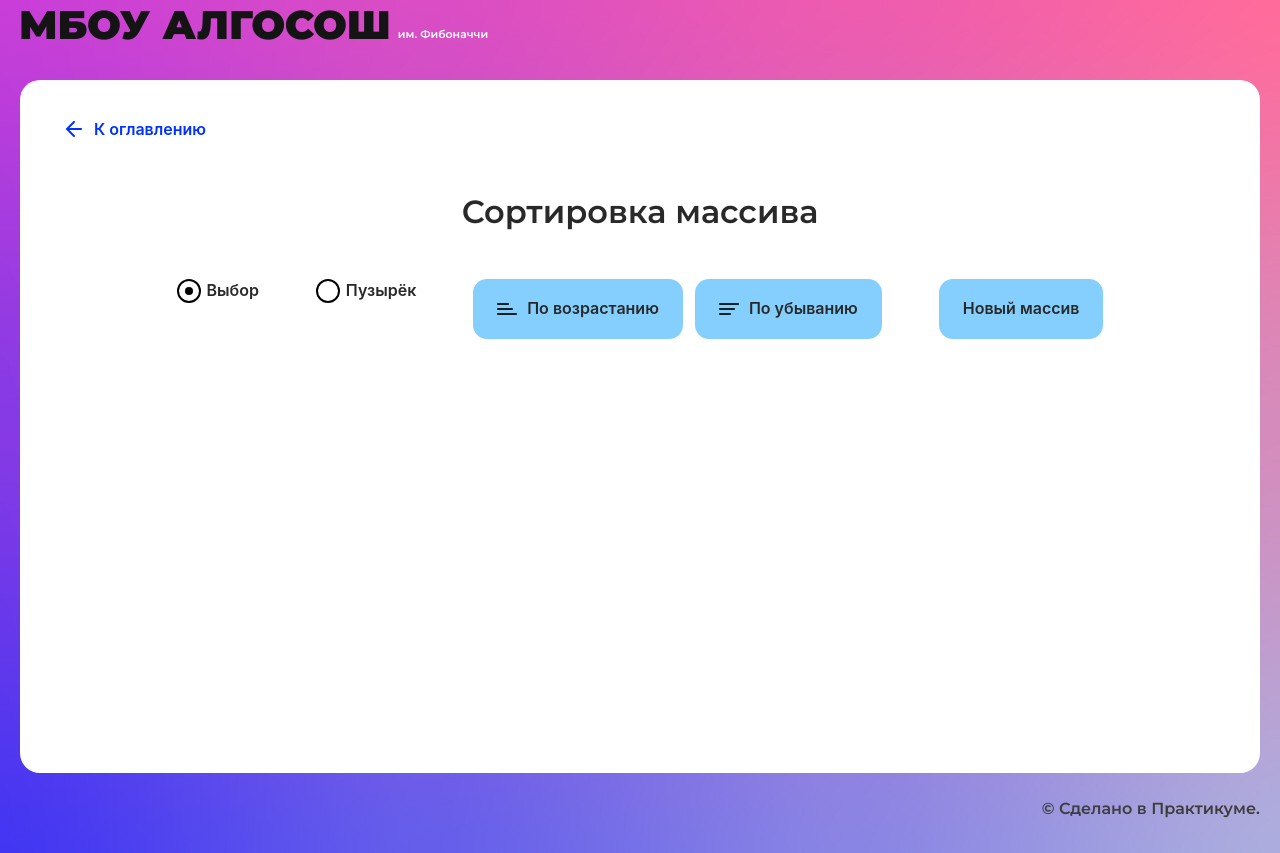
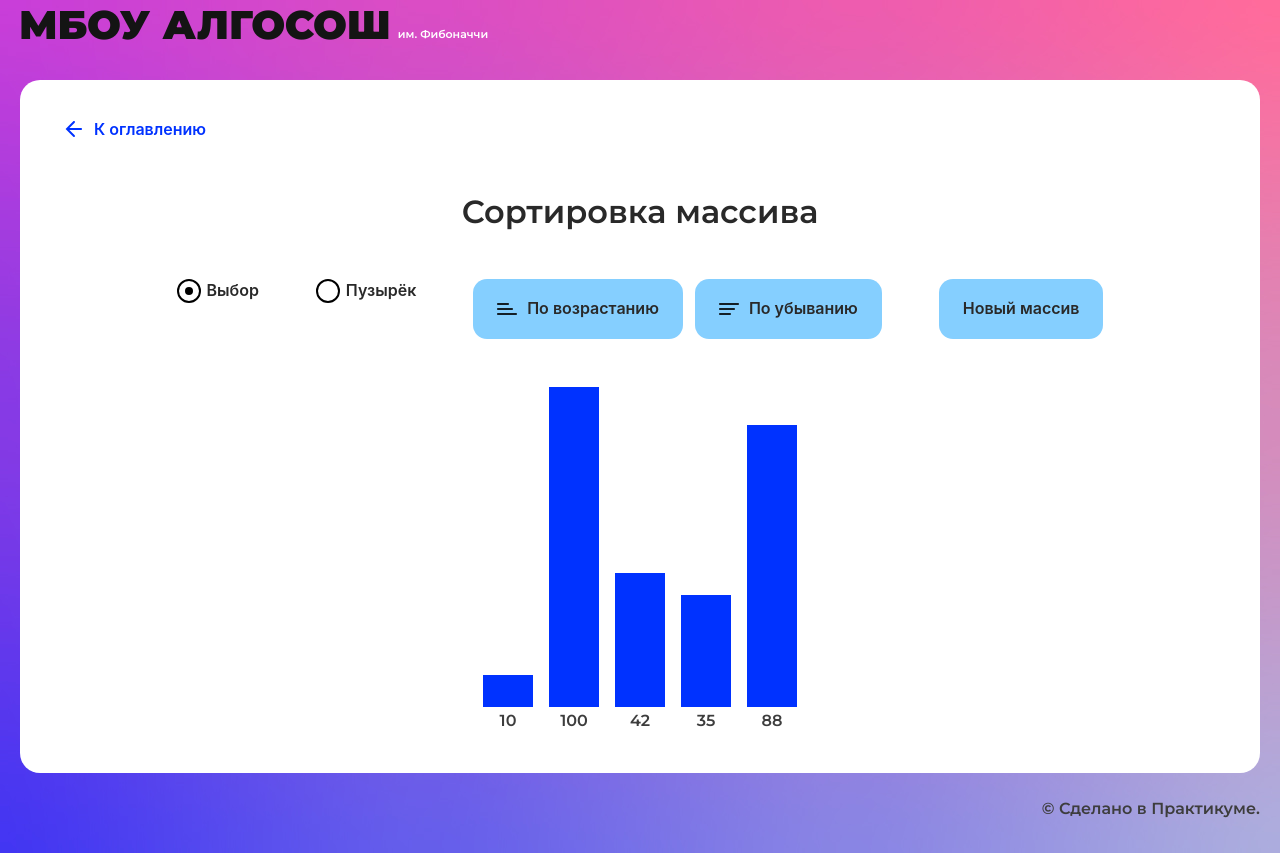
Before and after one commit to Gottgunst/algososh, a React (Create React App) app: page /sorting in a window 1280 px wide. Built offline with nearby package versions, Linux system fonts and the light colour scheme.

Commit message:
feat: SortingArray second touch

```diff
--- a/src/algorithms/reverseString.ts
+++ b/src/algorithms/reverseString.ts
@@ -1,6 +1,8 @@
-export function reverseString(str: string): letterWithIndex[][] {
+import { TArrWithIndex, arrWithMemo } from '../utils/arrWithMemo';
+
+export function reverseString(str: string): TArrWithIndex<string>[][] {
   const strArr = str.split('');
-  const strArrWithMemo = strArr.map((el, i) => ({ ['id' + i]: el }));
+  const strArrWithMemo = arrWithMemo<string>(strArr);
   const stages = [strArrWithMemo];
 
   for (let i = 0, end = str.length - 1; i < end; i++, end--) {
@@ -14,10 +16,3 @@ export function reverseString(str: string): letterWithIndex[][] {
 
   return stages;
 }
-
-/* #######################
-========== Типы ==========
-####################### */
-export type letterWithIndex = {
-  [id: string]: string;
-};
--- a/src/algorithms/sortingArr.ts
+++ b/src/algorithms/sortingArr.ts
@@ -1,16 +1,60 @@
+import { ElementStates } from '../types/element-states';
+import { TArrWithIndex, arrWithMemo } from '../utils/arrWithMemo';
+
 export const sortingArr: TSortingArr = ({
   arr,
   type = 'select',
   direction = 'ascending',
 }) => {
-  const numbersWithMemo = arr.map((el, i) => ({ ['id' + i]: el }));
-  const stages = [numbersWithMemo];
-  const { length } = arr;
+  const numWithMemo = arrWithMemo<number>(arr);
+  const stages = [numWithMemo];
+  const { length } = numWithMemo;
 
-  for (let i = 0; i < length - 1; i++) {
-    for (let j = i + 1; j < length - 1; j++) {
-      if (arr[i] < arr[j])
-        stages.push(swapNumbers({ arr, firstIndex: i, secondIndex: j }));
+  for (let i = 0; i < length - 1; ) {
+    const lastStage = stages.length - 1;
+
+    let num = stages[lastStage][i].data;
+    let numIndex = i;
+
+    if (type === 'select') {
+      for (let j = i + 1; j < length; j++) {
+        if (
+          direction === 'ascending'
+            ? num > stages[lastStage][j].data
+            : num < stages[lastStage][j].data
+        ) {
+          num = stages[lastStage][j].data;
+          numIndex = j;
+        }
+      }
+
+      stages.push(
+        swapNumbers({
+          arr: [...stages[lastStage]],
+          firstIndex: i,
+          secondIndex: numIndex,
+        })
+      );
+      i++;
+    } else {
+      if (
+        direction === 'ascending'
+          ? num > stages[lastStage][i + 1].data
+          : num < stages[lastStage][i + 1].data
+      ) {
+        num = stages[lastStage][i + 1].data;
+        numIndex = i + 1;
+
+        stages.push(
+          swapNumbers({
+            arr: [...stages[lastStage]],
+            firstIndex: i,
+            secondIndex: numIndex,
+          })
+        );
+
+        i = 0;
+      } else i++;
     }
   }
 
@@ -28,23 +72,16 @@ const swapNumbers: TSwapNumbers = ({ arr, firstIndex, secondIndex }) => {
 /* #######################
 ========== Типы ==========
 ####################### */
-type TSortingArr = (props: TSortingArrProps) => numberWithIndex[][];
+type TSortingArr = (props: TSortingArrProps) => TArrWithIndex<number>[][];
 type TSortingArrProps = {
   arr: number[];
   type?: 'select' | 'bubble' | string;
   direction?: 'ascending' | 'descending';
 };
 
-type TSwapNumbers = (props: TSwapNumbersProps) => numberWithIndex[];
+type TSwapNumbers = (props: TSwapNumbersProps) => TArrWithIndex<number>[];
 type TSwapNumbersProps = {
-  arr: numberWithIndex[];
+  arr: TArrWithIndex<number>[];
   firstIndex: number;
   secondIndex: number;
 };
-
-/* #######################
-========== Типы ==========
-####################### */
-export type numberWithIndex = {
-  [id: string]: number;
-};
--- a/src/components/sorting-page/sorting-page.tsx
+++ b/src/components/sorting-page/sorting-page.tsx
@@ -6,10 +6,11 @@ import { useStagesState } from '../../hooks/useStagesState';
 import { Button } from '../ui/button/button';
 import { Direction } from '../../types/direction';
 import { RadioInput } from '../ui/radio-input/radio-input';
-import { numberWithIndex, sortingArr } from '../../algorithms/sortingArr';
+import { sortingArr } from '../../algorithms/sortingArr';
 import { Column } from '../ui/column/column';
 import { ElementStates } from '../../types/element-states';
 import { TStageElement } from '../../types/stage-element';
+import { TArrWithIndex, arrWithMemo } from '../../utils/arrWithMemo';
 
 export const SortingPage: React.FC = () => {
   const {
@@ -25,7 +26,7 @@ export const SortingPage: React.FC = () => {
     setCurrStage,
     lap,
     setLap,
-  } = useStagesState<numberWithIndex[][]>([70, 6, 21, 13, 90]);
+  } = useStagesState<TArrWithIndex<number>[][]>([10, 100, 42, 35, 88]);
 
   const [sortingType, setSortingType] = useState('select');
 
@@ -35,51 +36,41 @@ export const SortingPage: React.FC = () => {
     const direction = (e.nativeEvent as any).submitter.value;
     const type = sortingType;
 
-    setCurrStage(<></>);
     setLap(0);
-    // setIsLoader(true);
+    setIsLoader(true);
     setStages(sortingArr({ arr: inputData, direction, type }));
   };
 
   const newArray = (): void => {
-    setInputData(randomArr());
+    const newArray = randomArr();
+    setInputData(newArray);
+    setCurrStage(
+      stageElement({
+        stages: [arrWithMemo<number>(newArray)],
+        lap: 0,
+      })
+    );
   };
 
   const changeSortingType: FormEventHandler<HTMLInputElement> = (e) => {
     setSortingType((e.target as HTMLInputElement).value);
   };
 
-  const stageElement: TStageElement<numberWithIndex[][]> = ({
+  const stageElement: TStageElement<TArrWithIndex<number>[][]> = ({
     stages,
     lap,
-    phase,
   }) => {
     return (
       <>
         {stages[lap].map((el) => {
-          // получаем уникальный индекс по которому хранится знак
-          const key = Object.keys(el)[0];
-          const lastIndex = stages[lap].length - 1 - lap;
-
-          const state =
-            phase === 'initial'
-              ? ElementStates.Default
-              : phase === 'finally'
-              ? ElementStates.Modified
-              : key === 'id' + lap || key === 'id' + lastIndex
-              ? ElementStates.Changing
-              : key < 'id' + lap || key > 'id' + lastIndex
-              ? ElementStates.Modified
-              : ElementStates.Default;
-
           return (
             <motion.div
-              key={key}
-              layoutId={key}
-              initial={{ y: 30, opacity: 0 }}
-              animate={{ y: 0, opacity: 1 }}
+              key={el.index}
+              layoutId={'id' + el.index}
+              initial={{ opacity: 0 }}
+              animate={{ opacity: 1 }}
             >
-              <Column index={el[key]} state={state} />
+              <Column index={el.data} state={el.state} />
             </motion.div>
           );
         })}
@@ -88,12 +79,38 @@ export const SortingPage: React.FC = () => {
   };
 
   useEffect(() => {
-    console.log('inputData: ', inputData, '\nStages: ', stages);
+    setCurrStage(
+      stageElement({
+        stages: [arrWithMemo<number>([10, 100, 42, 35, 88])],
+        lap: 0,
+        phase: 'initial',
+      })
+    );
+  }, []);
+
+  useEffect(() => {
+    console.log('Stages: ', stages);
 
     if (stages && lap != null) {
-      setCurrStage(stageElement({ stages, lap, phase: 'initial' }));
+      // запуск анимации перестановки
+      setTimeout(() => {
+        setCurrStage(stageElement({ stages, lap }));
+
+        if (lap < stages!.length - 1) {
+          // переход на новый круг анимации
+          setTimeout(() => {
+            setLap(lap + 1);
+          }, 500);
+        } else {
+          // перекрашиваем все знаки в modified
+          setCurrStage(stageElement({ stages, lap }));
+          setLap(null);
+        }
+      }, 900);
+
+      setTimeout(() => setIsLoader(false), stages.length + 4 * 1500);
     }
-  }, [stages]);
+  }, [stages, lap]);
 
   return (
     <SolutionLayout title='Сортировка массива'>
@@ -138,10 +155,9 @@ export const SortingPage: React.FC = () => {
         />
       </form>
       <motion.div
-        className='result'
+        className='result result_sortArray'
         layout
         transition={{ ease: 'easeIn', duration: 0.5 }}
-        style={{ alignItems: 'flex-end', maxWidth: 'auto' }}
       >
         {currStage}
       </motion.div>
--- a/src/components/string/string.tsx
+++ b/src/components/string/string.tsx
@@ -2,12 +2,13 @@ import React, { FormEventHandler, useEffect } from 'react';
 import { SolutionLayout } from '../ui/solution-layout/solution-layout';
 import { Input } from '../ui/input/input';
 import { Button } from '../ui/button/button';
-import { letterWithIndex, reverseString } from '../../algorithms/reverseString';
+import { reverseString } from '../../algorithms/reverseString';
 import { Circle } from '../ui/circle/circle';
 import { ElementStates } from '../../types/element-states';
 import { motion } from 'framer-motion';
 import { useStagesState } from '../../hooks/useStagesState';
 import { TStageElement } from '../../types/stage-element';
+import { TArrWithIndex } from '../../utils/arrWithMemo';
 
 export const StringComponent: React.FC = () => {
   const {
@@ -23,7 +24,7 @@ export const StringComponent: React.FC = () => {
     setCurrStage,
     lap,
     setLap,
-  } = useStagesState<letterWithIndex[][]>('');
+  } = useStagesState<TArrWithIndex<string>[][]>('');
 
   const changeInput: FormEventHandler<HTMLInputElement> = (e) => {
     setInputData((e.target as HTMLInputElement).value);
@@ -37,7 +38,7 @@ export const StringComponent: React.FC = () => {
     setStages(reverseString(inputData));
   };
 
-  const stageElement: TStageElement<letterWithIndex[][]> = ({
+  const stageElement: TStageElement<TArrWithIndex<string>[][]> = ({
     stages,
     lap,
     phase,
@@ -45,8 +46,6 @@ export const StringComponent: React.FC = () => {
     return (
       <>
         {stages[lap].map((el) => {
-          // получаем уникальный индекс по которому хранится знак
-          const key = Object.keys(el)[0];
           const lastIndex = stages[lap].length - 1 - lap;
 
           const state =
@@ -54,20 +53,20 @@ export const StringComponent: React.FC = () => {
               ? ElementStates.Default
               : phase === 'finally'
               ? ElementStates.Modified
-              : key === 'id' + lap || key === 'id' + lastIndex
+              : el.index === lap || el.index === lastIndex
               ? ElementStates.Changing
-              : key < 'id' + lap || key > 'id' + lastIndex
+              : el.index < +lap || el.index > +lastIndex
               ? ElementStates.Modified
               : ElementStates.Default;
 
           return (
             <motion.div
-              key={key}
-              layoutId={key}
+              key={el.index}
+              layoutId={'id' + el.index}
               initial={{ y: -30, opacity: 0 }}
               animate={{ y: 0, opacity: 1 }}
             >
-              <Circle letter={el[key]} state={state} />
+              <Circle letter={el.data} state={state} />
             </motion.div>
           );
         })}
--- a/src/components/ui/column/column.module.css
+++ b/src/components/ui/column/column.module.css
@@ -3,7 +3,9 @@
   flex-direction: column;
   align-items: center;
   box-sizing: border-box;
+  justify-content: flex-end;
   width: 50px;
+
 }
 
 .column {
--- a/src/components/ui/column/column.tsx
+++ b/src/components/ui/column/column.tsx
@@ -1,6 +1,7 @@
-import React from "react";
-import styles from "./column.module.css";
-import { ElementStates } from "../../../types/element-states";
+import React from 'react';
+import styles from './column.module.css';
+import { ElementStates } from '../../../types/element-states';
+import { motion } from 'framer-motion';
 
 interface ColumnProps {
   index: number;
@@ -11,13 +12,15 @@ interface ColumnProps {
 export const Column: React.FC<ColumnProps> = ({
   index,
   state = ElementStates.Default,
-  extraClass = "",
+  extraClass = '',
 }) => (
-  <div className={`${styles.content} ${extraClass}`}>
+  <motion.div layout className={`${styles.content} ${extraClass}`}>
     <div
       className={`${styles.column} ${styles[state]}`}
       style={{ height: (320 * index) / 100 || 1 }}
     />
-    <p className={`text text_type_column text_color_input mt-3`}>{index}</p>
-  </div>
+    <motion.p layout className={`text text_type_column text_color_input mt-3`}>
+      {index}
+    </motion.p>
+  </motion.div>
 );
--- a/src/index.css
+++ b/src/index.css
@@ -30,3 +30,10 @@ code {
   max-width: 944px;
   row-gap: 58px;
 }
+
+.result_sortArray {
+  align-items: flex-end;
+  max-width: 100%;
+  height: 340px;
+
+}
--- a/src/types/stage-element.ts
+++ b/src/types/stage-element.ts
@@ -2,5 +2,5 @@ export type TStageElement<S> = (props: TStageElementProps<S>) => JSX.Element;
 type TStageElementProps<S> = {
   stages: S;
   lap: number;
-  phase: 'initial' | 'animate' | 'finally';
+  phase?: 'initial' | 'animate' | 'finally';
 };
--- /dev/null
+++ b/src/utils/arrWithMemo.ts
@@ -0,0 +1,14 @@
+import { ElementStates } from '../types/element-states';
+
+export const arrWithMemo: TArrWithMemo = (arr) =>
+  arr.map((el, i) => ({ data: el, index: i, state: ElementStates.Default }));
+
+/* #######################
+========== Типы ==========
+####################### */
+type TArrWithMemo = <T>(arr: T[]) => TArrWithIndex<T>[];
+export type TArrWithIndex<T> = {
+  data: T;
+  index: number;
+  state: ElementStates;
+};
```
